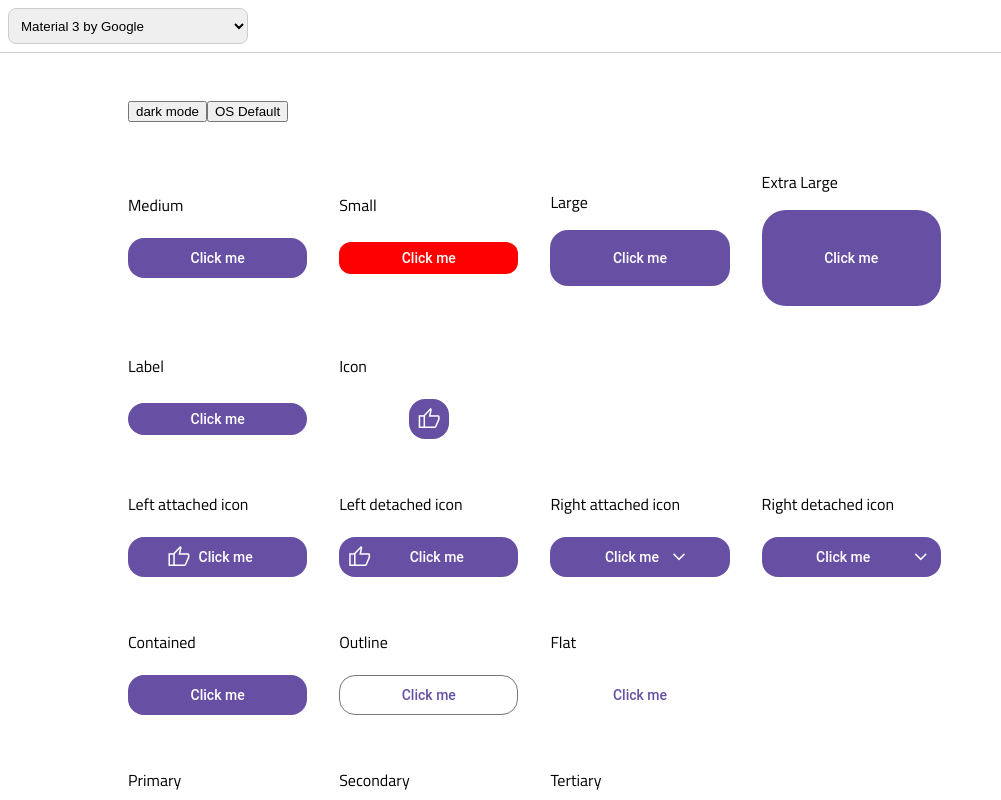
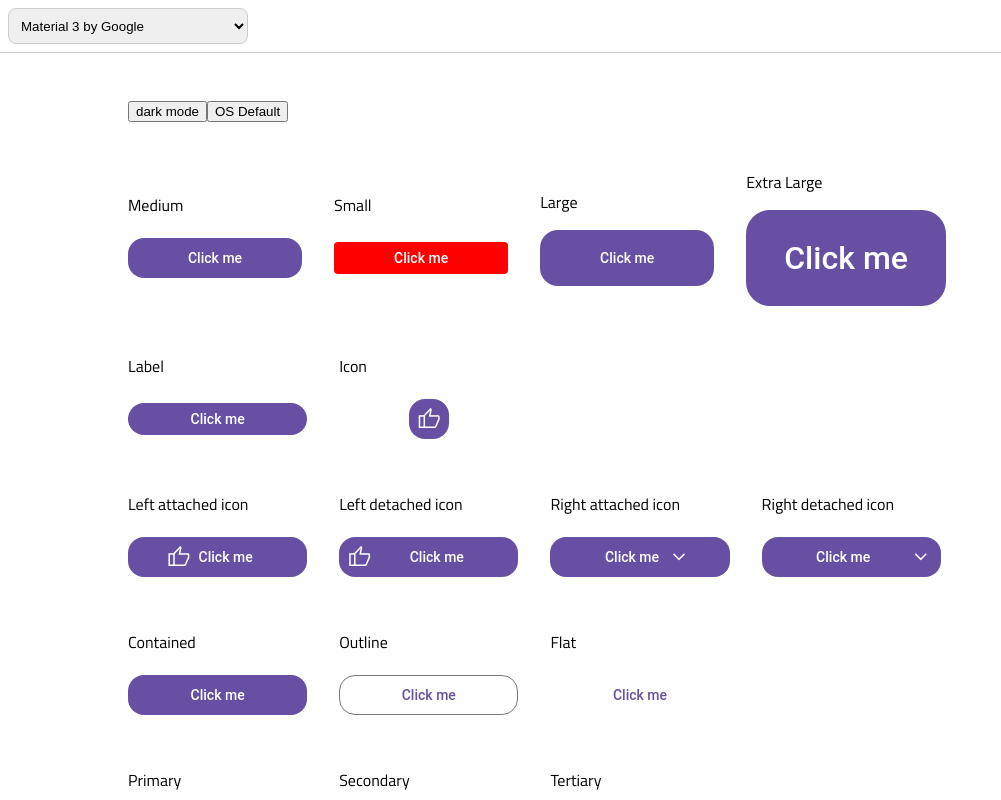
Before and after one commit to rodrigojcmello/kiskadee, a React (Vite) app in the folder packages/react/: page / in a window 1280 px wide. Shown: the top 800 px of the page, without its empty margins (0-1001 px from the left). Built offline with nearby package versions, Linux system fonts and the light colour scheme.

Commit message:
feat: dark mode only

```diff
--- a/packages/react/src/components/Button/Button.style.ts
+++ b/packages/react/src/components/Button/Button.style.ts
@@ -183,13 +183,11 @@ export class ButtonStyle {
   }
 
   private containerBorder() {
-    const containerStyle = this._styleContainer;
-
     return css({
-      border: containerStyle?.borderWidth ? undefined : 'none',
-      borderColor: containerStyle?.borderColor,
-      borderStyle: containerStyle?.borderStyle,
-      borderWidth: containerStyle?.borderWidth,
+      border: this._styleContainer?.borderWidth ? undefined : 'none',
+      borderColor: this._styleContainer?.borderColor,
+      borderStyle: this._styleContainer?.borderStyle,
+      borderWidth: this._styleContainer?.borderWidth,
     })();
   }
 
@@ -607,7 +605,8 @@ export class ButtonStyle {
     size?: Size,
     dark?: boolean
   ): T {
-    const contrast = dark || this._theme?.only === 'dark' ? 'dark' : 'light';
+    const isDark = dark || this._theme?.only === 'dark';
+    const contrast = isDark ? 'dark' : 'light';
     const baseStyle = this._schema?.elements?.[element];
     const typeStyle = baseStyle?.[contrast]?.default?.type?.[this._typeStyle];
     const variantStyle = typeStyle?.variant?.[this._variant];
@@ -626,6 +625,8 @@ export class ButtonStyle {
     }
 
     return {
+      // TODO: Just is?
+      ...(isDark ? baseStyle?.light?.default?.base?.rest?.md : {}),
       ...(size ? {} : baseStyle?.[contrast]?.default?.base?.rest?.md),
       ...baseStyle?.light?.default?.base?.rest?.[size || this._size || 'md'],
 
--- a/packages/react/src/themes/material/theme.ts
+++ b/packages/react/src/themes/material/theme.ts
@@ -16,7 +16,7 @@ export const materialTheme: KiskadeeSchema = {
         borderRadius: {
           default: 'rounded',
           variant: {
-            rounded: { xl: 24, lg: 18, md: 16, sm: 12 },
+            rounded: { xl: 24, lg: 18, md: 16, sm: 4 },
             full: { xl: 48, lg: 30, md: 20, sm: 16 },
           },
           none: 0,
@@ -447,6 +447,7 @@ export const materialTheme: KiskadeeSchema = {
                     paddingRight: 18,
                   },
                   xl: {
+                    fontSize: '2rem',
                     paddingTop: 38,
                     paddingBottom: 38,
                     paddingLeft: 38,
```
